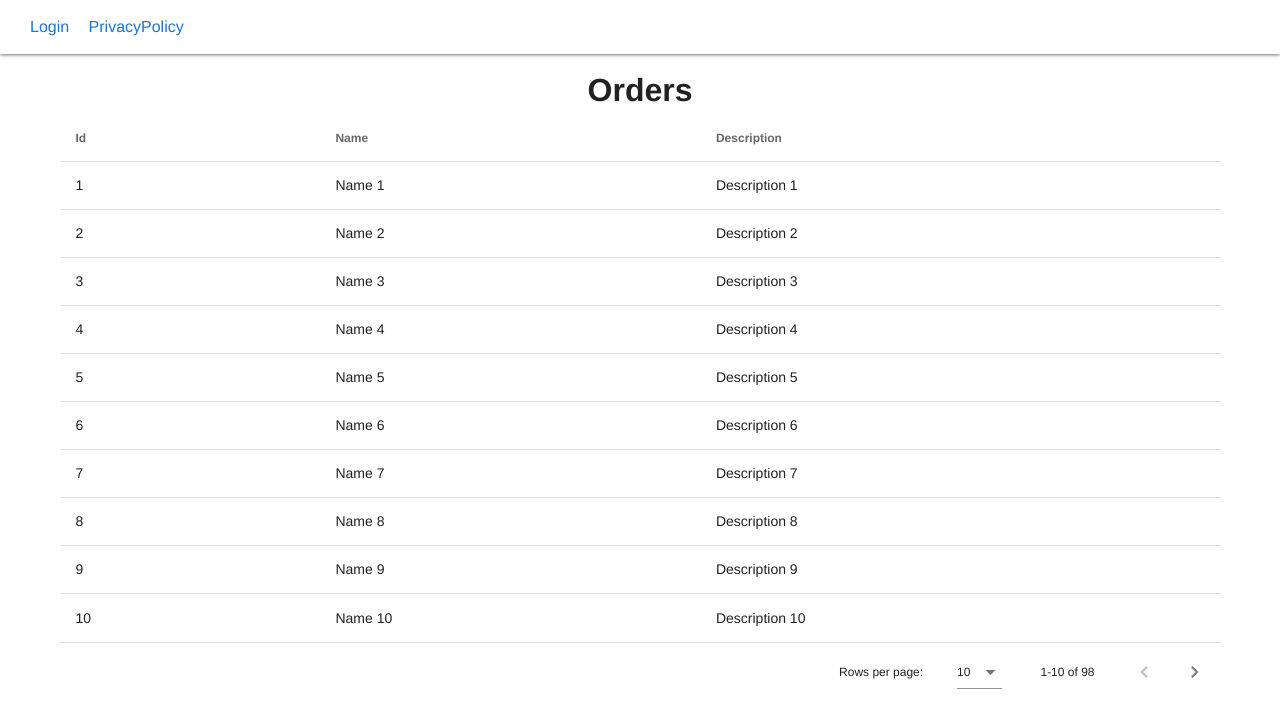
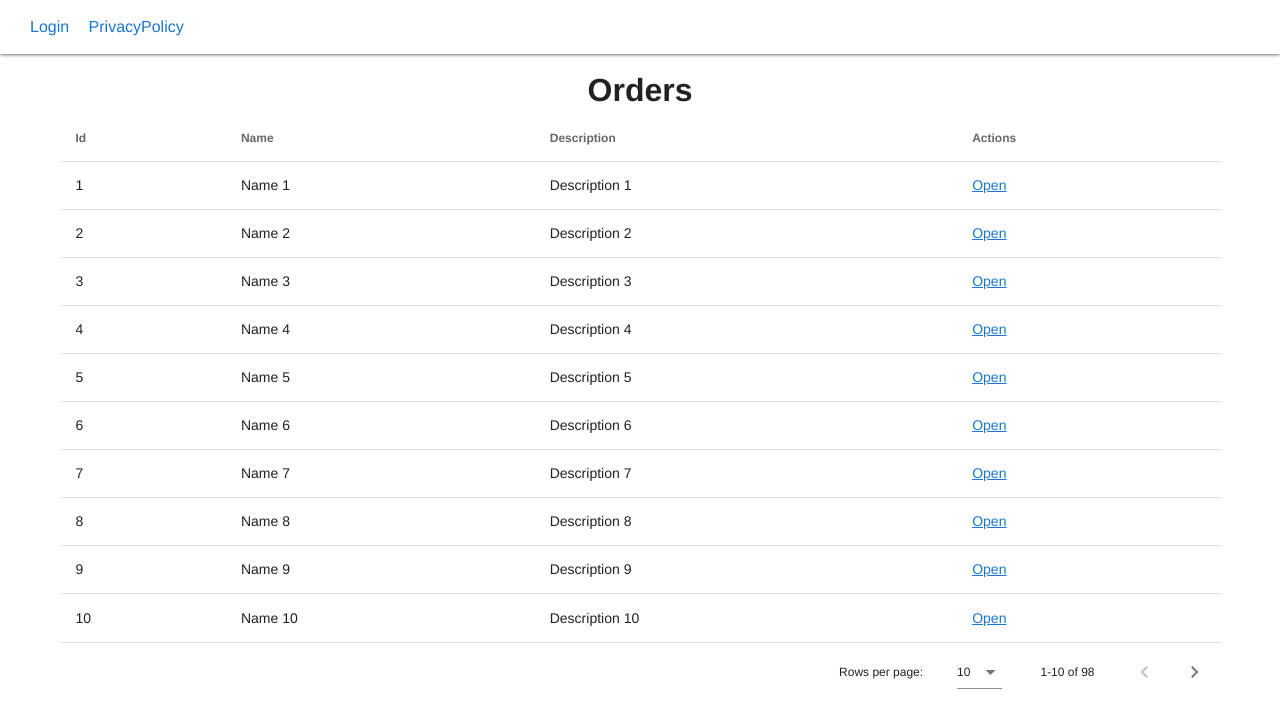
Before and after one commit to rvsrudik/test-task, a Vue app: page /crm/orders in a window 1280 px wide. Shown: the top 728 px of the page. Built offline with nearby package versions, Linux system fonts and the light colour scheme; what @mathieustan/vue-notification would draw is missing.

Commit message:
refactoring orders

```diff
--- a/src/views/OrderItem.vue
+++ b/src/views/OrderItem.vue
@@ -2,13 +2,12 @@
   <div class="order-item">
     <h1 class="mb-5">Order Item</h1>
 
-    <v-fade-transition>
-      <v-progress-circular v-if="loading.order" indeterminate class="order-item__loader" />
-      <v-card v-else>
+    <v-card class="order-card" :loading="loading.order">
+      <template v-if="order">
         <v-card-title>{{ order.name }}</v-card-title>
         <v-card-text>{{ order.description }}</v-card-text>
-      </v-card>
-     </v-fade-transition>
+      </template>
+    </v-card>
   </div>
 </template>
 
@@ -55,4 +54,7 @@ export default {
     transform: translate(-50%, -50%);
   }
 }
+.order-card {
+  min-height: 200px;
+}
 </style>
--- a/src/views/Orders.vue
+++ b/src/views/Orders.vue
@@ -10,8 +10,19 @@
       :server-items-length="totalOrders"
       :loading="loading.orders"
       disable-filtering
+      disable-sort
       @pagination="onPaginationChanged"
-    />
+    >
+
+    <template #item.actions="{ item }">
+      <router-link
+        :to="{ name: 'OrderItem', params: {id: item.id}}"
+      >
+        Open
+      </router-link>
+    </template>
+
+    </v-data-table>
   </div>
 </template>
 
@@ -26,6 +37,7 @@ export default {
         { text: 'Id', value: 'id' },
         { text: 'Name', value: 'name' },
         { text: 'Description', value: 'description' },
+        { text: 'Actions', value: 'actions' },
       ],
       orders: [],
       totalOrders: null,
@@ -55,9 +67,6 @@ export default {
         this.loading.orders = false;
       }
     },
-    goToOrder(id) {
-      this.$router.push({ name: 'OrderItem', params: { id } })
-    },
     onPaginationChanged(pagination) {
       this.pagination.page = pagination.page;
       this.pagination.itemsPerPage = pagination.itemsPerPage;
```
